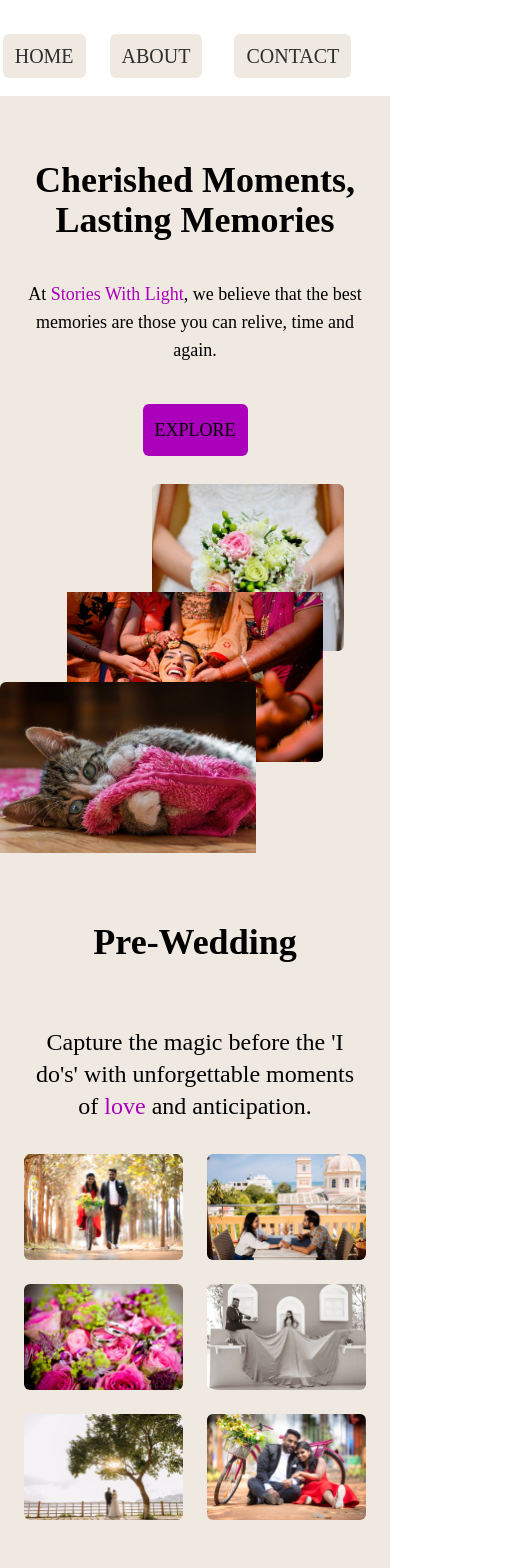
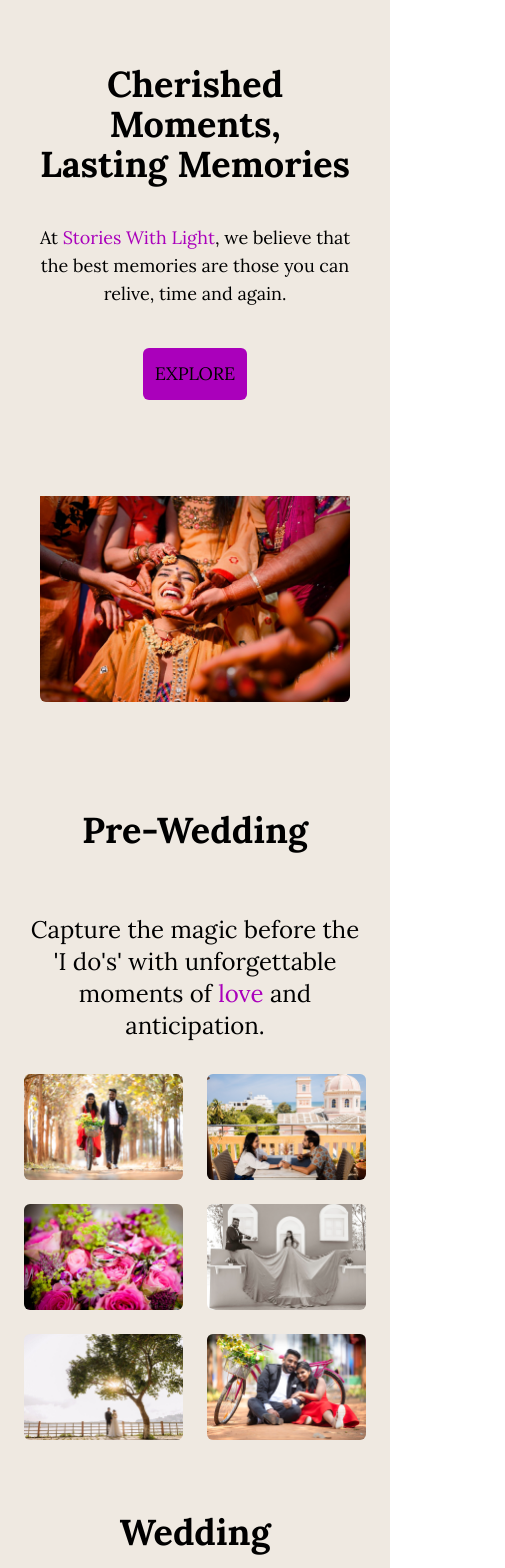
Before and after one commit to kailash-mv/StoriesWithLight-PhotoStudioPjt, a React (Create React App) app: page / in a window 390 px wide. Shown: the top 1568 px of the page, 505 px wide, since content can reach past the window. Built offline with nearby package versions, Linux system fonts and the light colour scheme; grey boxes are pictures that could not be loaded.

Commit message:
made it mobile responsive

```diff
--- a/src/components/ViewContact.js
+++ b/src/components/ViewContact.js
@@ -5,14 +5,14 @@ const ViewContact = forwardRef((props, ref) => {
   const arr = ["instagram", "facebook", "youtube", "twitter"];
   return (
     <div ref={ref} className="bg-backgroundtwo h-auto mt-20 ">
-      <div className=" bg-backgroundtwo grid grid-cols-3 grid-rows-1 gap-x-7 pt-8">
+      <div className=" flex flex-col bg-backgroundtwo md:grid md:grid-cols-3 grid-rows-1 gap-x-7 pt-8">
         <img
           src={logo}
-          className="mt-4 ml-10 rounded-lg col-span-1"
+          className="hidden md:block mt-4 ml-10 rounded-lg col-span-1"
           alt=""
         ></img>
         <div className="place-items-start rounded-3xl h-auto ml-10 pt-3">
-          <p className="mt-3 px-7 text-2xl ">
+          <p className="-mx-4 sm:mx-0 sm:mt-3 sm:px-7 text-2xl ">
             <span className="font-semibold">Reach Us At: </span>
             <br />
             #35, 5th Main,
@@ -26,7 +26,7 @@ const ViewContact = forwardRef((props, ref) => {
             <strong>+91 95861 53296</strong>
           </p>
 
-          <div className="flex space-x-2 mt-3 px-7 text-2xl pt-3">
+          <div className="-mx-[43px] sm:mx-0 flex space-x-2 mt-3 px-7 text-2xl pt-3">
             {arr.map((topic) => {
               var link = `https://www.${topic}.com/storieswithlight`;
               var srclink = `https://img.icons8.com/color/48/${topic}.png`;
@@ -80,7 +80,7 @@ const ViewContact = forwardRef((props, ref) => {
         </div>
       </div>
 
-      <footer className="bg-backgroundtwo text-center -mt-16">
+      <footer className="-mt-2 pb-2 bg-backgroundtwo text-center md:-mt-16 md:pb-0">
         <p className="text-gray-600 text-sm">
           &copy; 2024 Stories with Light Studio. All rights reserved.
         </p>
--- a/src/components/ViewHeader.js
+++ b/src/components/ViewHeader.js
@@ -1,10 +1,12 @@
+//
+
 import React from "react";
 import logoswl from "./assets/logosmall.png";
 
 const Viewheader = ({ onHandleContactClick }) => {
   const arr = ["instagram", "facebook", "youtube", "twitter"];
   return (
-    <div className="">
+    <div className="hidden md:block">
       <header className="mt-4 flex justify-center bg-backgroundtwo">
         <div className="flex flex-row items-center justify-center px-7 pl-10 h-20 text-accentthree md:flex-nowrap md:h-20 md:px-7">
           <button className="mx-3 px-3 py-2 bg-backgroundone rounded-md text-xl opacity-100 hover:opacity-70 font-light md:text-xl">
--- a/src/components/ViewShow.js
+++ b/src/components/ViewShow.js
@@ -4,13 +4,13 @@ import image3 from "./assets/photo3.jpg";
 
 const ViewShow = ({ onHandleClick }) => {
   return (
-    <div className="grid grid-cols-1 md:grid-cols-3 grid-rows-1 bg-backgroundone p-6 md:p-10 mb-7 pb-12 md:pb-24">
-      <p className="md:col-span-1 md:ml-32 pt-10 md:pt-[100px] flex flex-col text-center md:text-left">
-        <p className="text-4xl md:text-5xl font-extrabold">
+    <div className="grid grid-cols-1 lg:grid-cols-3 grid-rows-1 bg-backgroundone p-6 lg:p-10 mb-7 pb-12 lg:pb-24">
+      <p className="lg:col-span-1 lg:ml-32 pt-10 lg:pt-[100px] flex flex-col text-center md:text-left">
+        <p className="text-4xl lg:text-5xl font-extrabold">
           Cherished Moments, <br /> <span> Lasting Memories </span>
         </p>
         <br />
-        <span className="text-lg md:text-2xl my-4 md:my-6">
+        <span className="text-lg lg:text-2xl my-4 lg:my-6">
           At <span className="text-accentone">Stories With Light</span>, we
           believe that the best memories are those you can relive, time and
           again.
@@ -18,27 +18,27 @@ const ViewShow = ({ onHandleClick }) => {
         <br />
         <button
           onClick={onHandleClick}
-          className="py-3 px-3 max-w-32 mx-auto md:mx-0 rounded-md bg-accentone text-lg md:text-xl opacity-100 hover:opacity-70 font-light"
+          className="py-3 px-3 max-w-32 mx-auto lg:mx-0 rounded-md bg-accentone text-lg lg:text-xl opacity-100 hover:opacity-70 font-light"
         >
           EXPLORE
         </button>
       </p>
 
-      <div className="mt-10 md:col-span-2 flex flex-col">
-        <div className="relative px-4 md:pl-56 md:pr-48 pt-12 md:pt-24">
+      <div className="mt-0 sm:mt-10 lg:col-span-2 flex flex-col">
+        <div className="relative px-4 lg:pl-56 lg:pr-48 pt-12 lg:pt-24">
           <img
             src={image2}
-            className="rounded-md absolute z-0 w-48 md:w-72 h-auto -mt-[60px] md:-mt-[140px] ml-28 md:ml-[570px]"
+            className=" hidden lg:block rounded-md absolute z-0 w-48 lg:w-64 h-auto -mt-[60px] lg:-mt-[140px] ml-28 lg:ml-[600px]"
             alt=""
           />
           <img
             src={image1}
-            className="rounded-md relative z-10 w-64 md:w-auto pt-12 mx-auto md:mx-0"
+            className=" w-full rounded-md relative z-10 lg:w-auto pt-12 mx-auto lg:mx-0"
             alt=""
           />
           <img
             src={image3}
-            className="rounded-md absolute z-20 w-64 md:w-96 h-auto -mt-20 md:-mt-40 -ml-10 md:-ml-16 pb-12"
+            className="hidden lg:block rounded-md absolute z-20 w-64 lg:w-96 h-auto -mt-20 lg:-mt-40 -ml-10 lg:-ml-16 pb-12 "
             alt=""
           />
         </div>
--- a/src/components/ViewTopics.js
+++ b/src/components/ViewTopics.js
@@ -41,7 +41,7 @@ const ViewTopics = forwardRef((props, ref) => {
   ];
 
   return (
-    <div ref={ref} className="mt-20 flex flex-col items-center">
+    <div ref={ref} className="mt-0 sm:mt-20 flex flex-col items-center">
       {sections.map((section, index) => (
         <div key={index} className="mb-10 w-full px-6 sm:px-12 lg:mx-56">
           <h1 className="text-4xl sm:text-5xl font-extrabold text-center my-8">
--- a/src/index.css
+++ b/src/index.css
@@ -1,8 +1,8 @@
+@import url("https://fonts.googleapis.com/css2?family=Lora:wght@400;700&display=swap");
 @tailwind base;
 @tailwind components;
 @tailwind utilities;
-/* App.css */
-@import url("https://fonts.googleapis.com/css2?family=Lora:wght@400;700&display=swap");
+
 html,
 body {
   overflow: visible;
```
